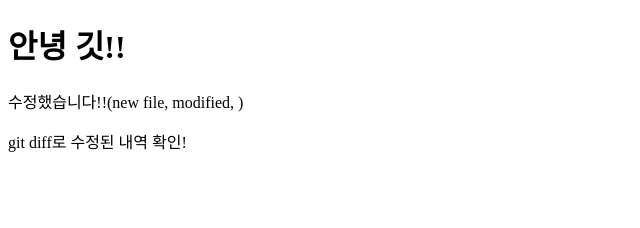
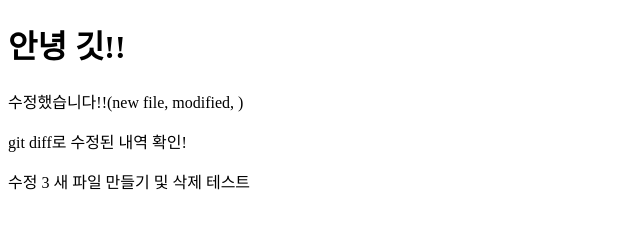
Before and after one commit to oyunmintrio95/bigData6GitStudy, a plain HTML site: page index.html in a window 1280 px wide. Shown: the whole page, without its empty margins (0-640 px from the left). Drawn offline with Linux system fonts and the light colour scheme.

Commit message:
수정3 삭제테스트예정

```diff
--- /dev/null
+++ b/index.css
@@ -0,0 +1,4 @@
+body{
+    background-color: palevioletred;
+
+}
--- a/index.html
+++ b/index.html
@@ -8,6 +8,6 @@
     <h1>안녕 깃!!</h1>
     <p>수정했습니다!!(new file, modified, )</p>
     <p>git diff로 수정된 내역 확인!</p>
-
+    <p>수정 3 새 파일 만들기 및 삭제 테스트</p>
 </body>
 </html>
```
